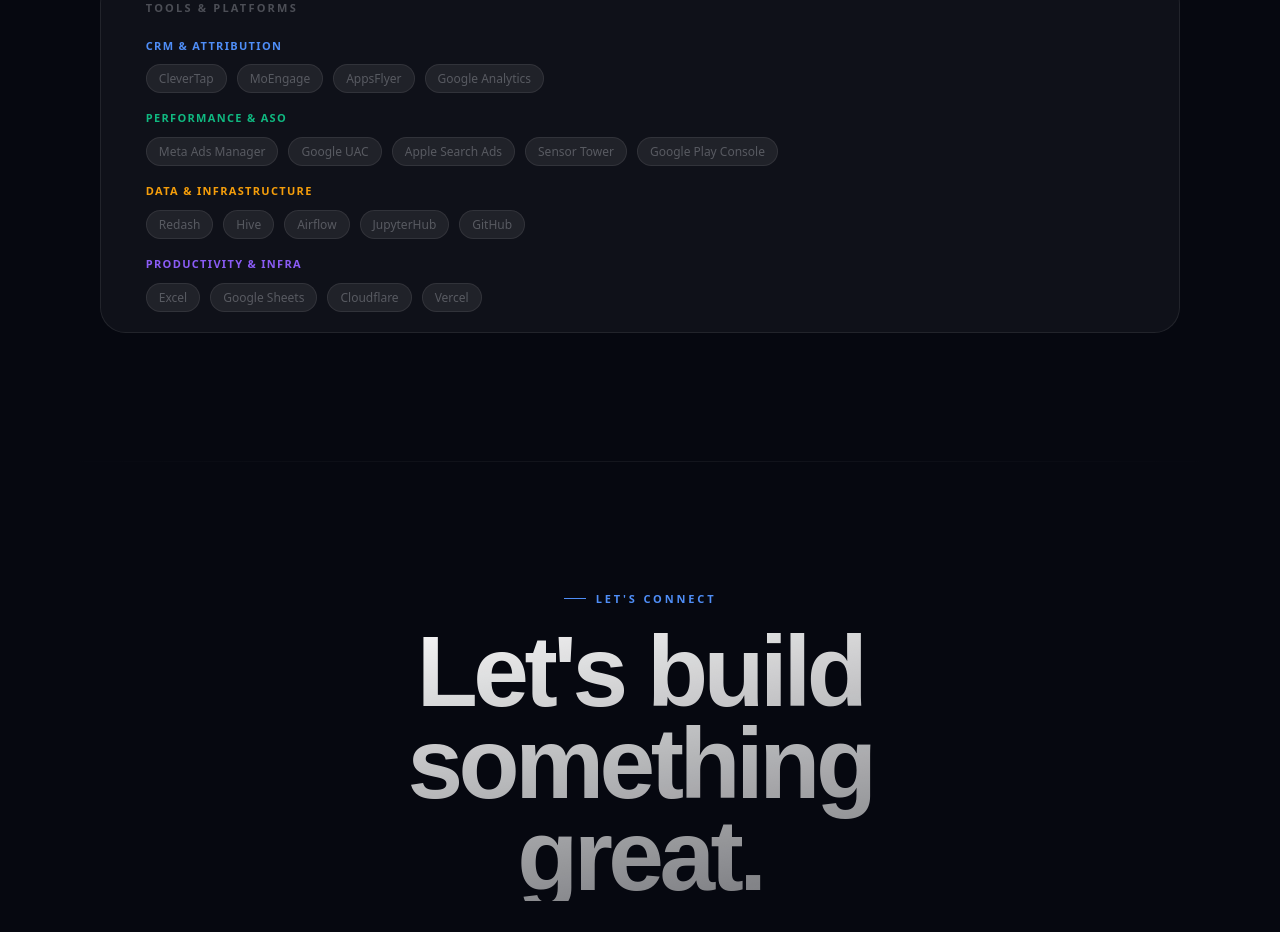
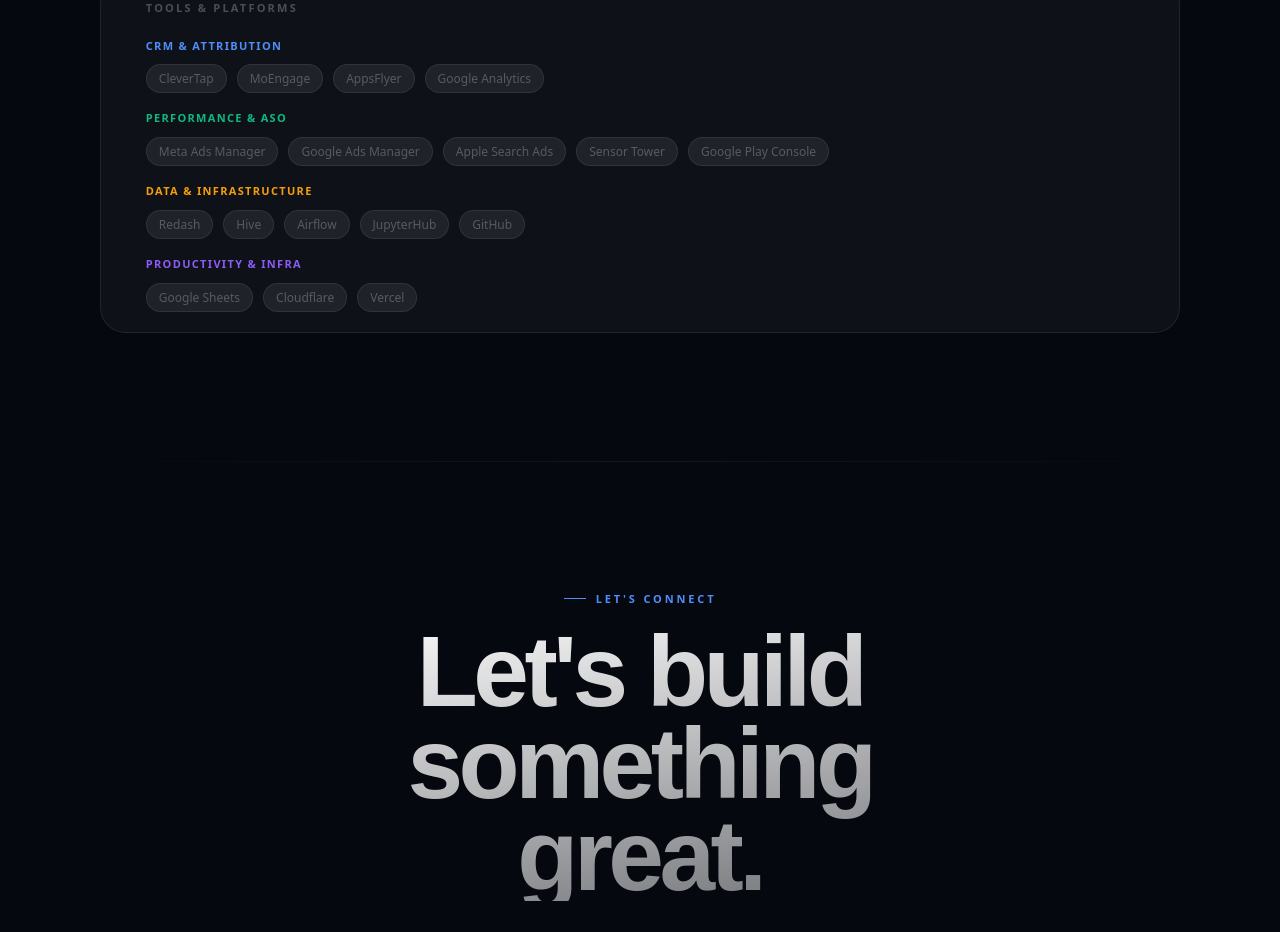
Before and after one commit to munshialok3/alok-ai-lab, a Next.js app: page / in a window 1280 px wide. Shown: the part 6648-7580 px from the top of the page. Built offline with nearby package versions, Linux system fonts and the light colour scheme; no server answers.

Commit message:
Update Skills.tsx

```diff
--- a/src/components/Skills.tsx
+++ b/src/components/Skills.tsx
@@ -30,7 +30,7 @@
   {
     label: 'Performance & ASO',
     col: '#10b981',
-    tools: ['Meta Ads Manager', 'Google UAC', 'Apple Search Ads', 'Sensor Tower', 'Google Play Console'],
+    tools: ['Meta Ads Manager', 'Google Ads Manager', 'Apple Search Ads', 'Sensor Tower', 'Google Play Console'],
   },
   {
     label: 'Data & Infrastructure',
@@ -40,7 +40,7 @@
   {
     label: 'Productivity & Infra',
     col: '#8b5cf6',
-    tools: ['Excel', 'Google Sheets', 'Cloudflare', 'Vercel'],
+    tools: ['Google Sheets', 'Cloudflare', 'Vercel'],
   },
 ]
 
```
